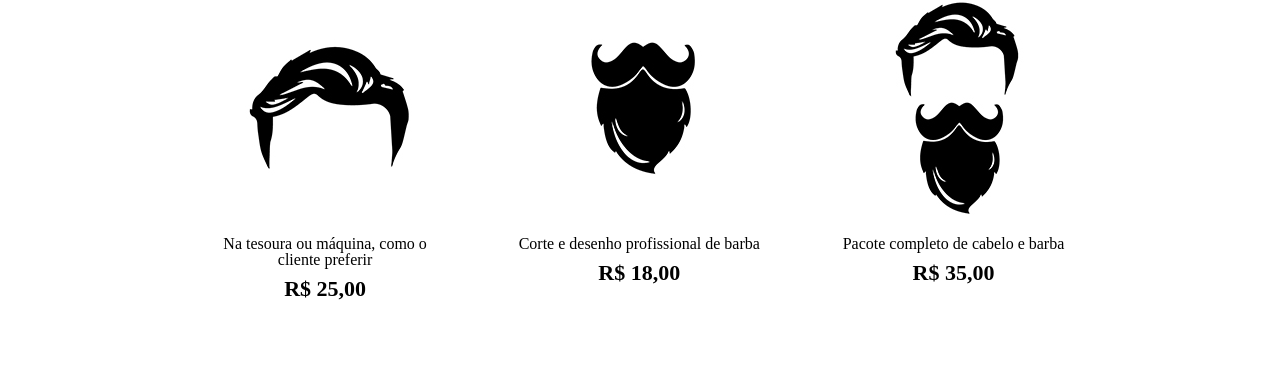
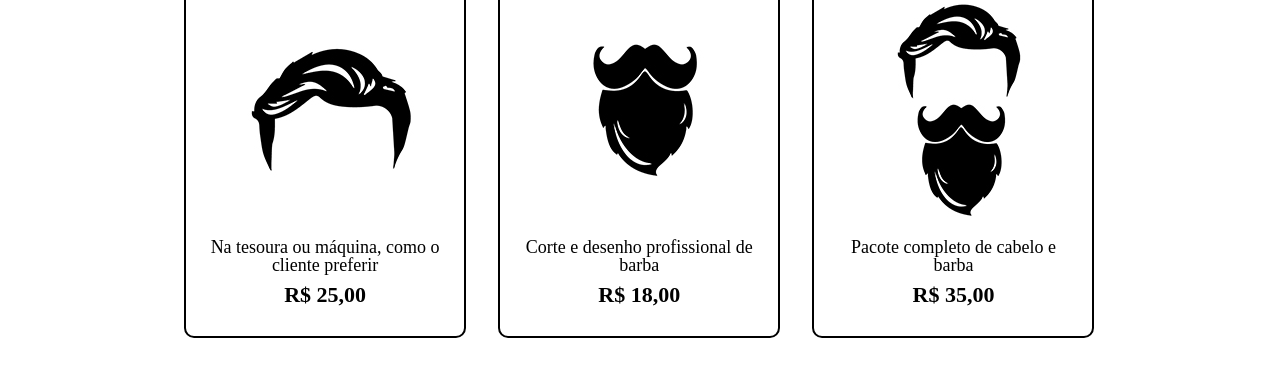
Before and after one commit to jardeanalef/Sitebarbearia, a plain HTML site: page produtos.html in a window 1280 px wide. Shown: the part 420-808 px from the top of the page. Drawn offline with Linux system fonts and the light colour scheme.

Commit message:
Aterações no menu e as tags de produro dando um efeiro ao passar o mouse e clicar de cor e tamanho

```diff
--- a/produtos.css
+++ b/produtos.css
@@ -29,6 +29,11 @@ nav a {
     text-decoration: none;
 }
 
+nav a:hover {
+    color: #C78C19;
+    text-decoration: underline;
+}
+
 .produtos {
     width: 940px;
     margin: auto;
@@ -43,7 +48,21 @@ nav a {
     margin: 0 1.5%;
     padding: 30px 20px;
     box-sizing: border-box;
+    border: 2px solid #000000;
+    border-radius: 10px;
 
+}
+
+.produtos li:hover {
+    border-color: #C78C19;
+}
+
+.produtos li:active {
+    border-color: #088c19;
+}
+
+.produtos li:hover h2 {
+    font-size: 35px;
 }
 
 .produtos h2 {
--- a/produtos.html
+++ b/produtos.html
@@ -26,19 +26,19 @@
             <li>
                 <h2>Cabelo</h2>
                 <img src="img/cabelo.jpg" alt="cabelo">
-                <p class="producao-descricao">Na tesoura ou máquina, como o cliente preferir</p>
+                <p class="produto-descricao">Na tesoura ou máquina, como o cliente preferir</p>
                 <p class="produto-preco">R$ 25,00</p>
             </li>
             <li>
                 <h2>Barba</h2>
                 <img src="img/barba.jpg" alt="barba">
-                <p class="producao-descricao">Corte e desenho profissional de barba</p>
+                <p class="produto-descricao">Corte e desenho profissional de barba</p>
                 <p class="produto-preco">R$ 18,00</p>
             </li>
             <li>
                 <h2>Cabelo + Barba</h2>
                 <img src="img/cabelo+barba.jpg" alt="cabelo + barba">
-                <p class="producao-descricao">Pacote completo de cabelo e barba</p>
+                <p class="produto-descricao">Pacote completo de cabelo e barba</p>
                 <p class="produto-preco">R$ 35,00</p>
             </li>
         </ul>
```
